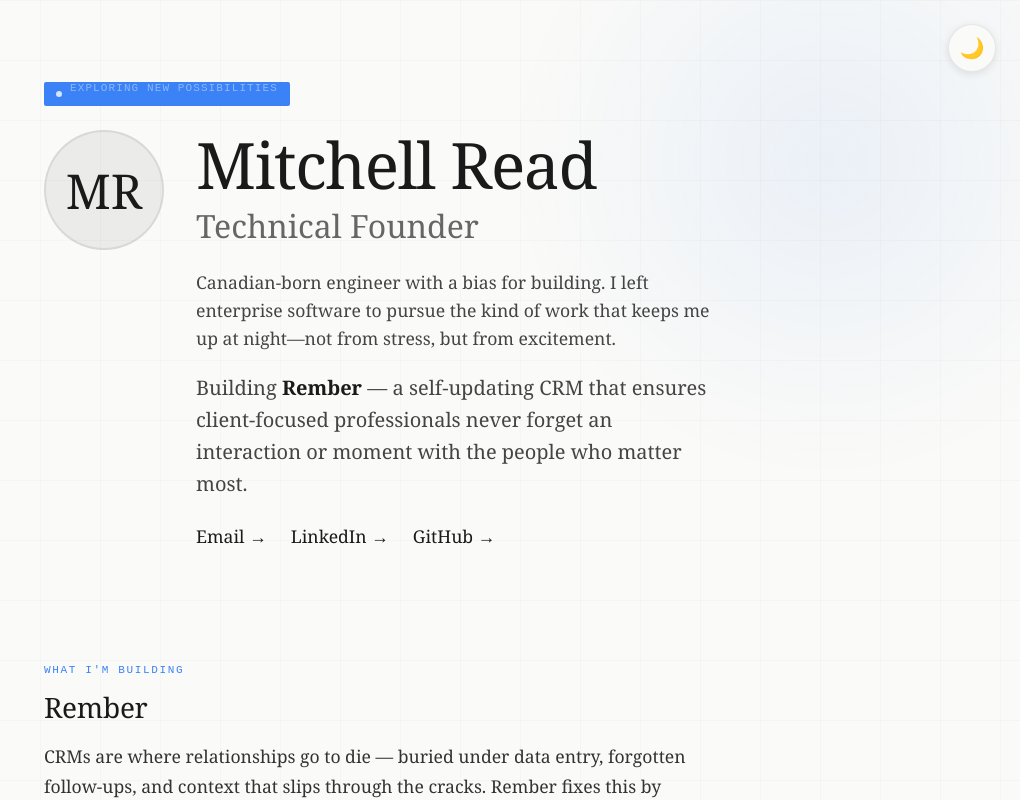
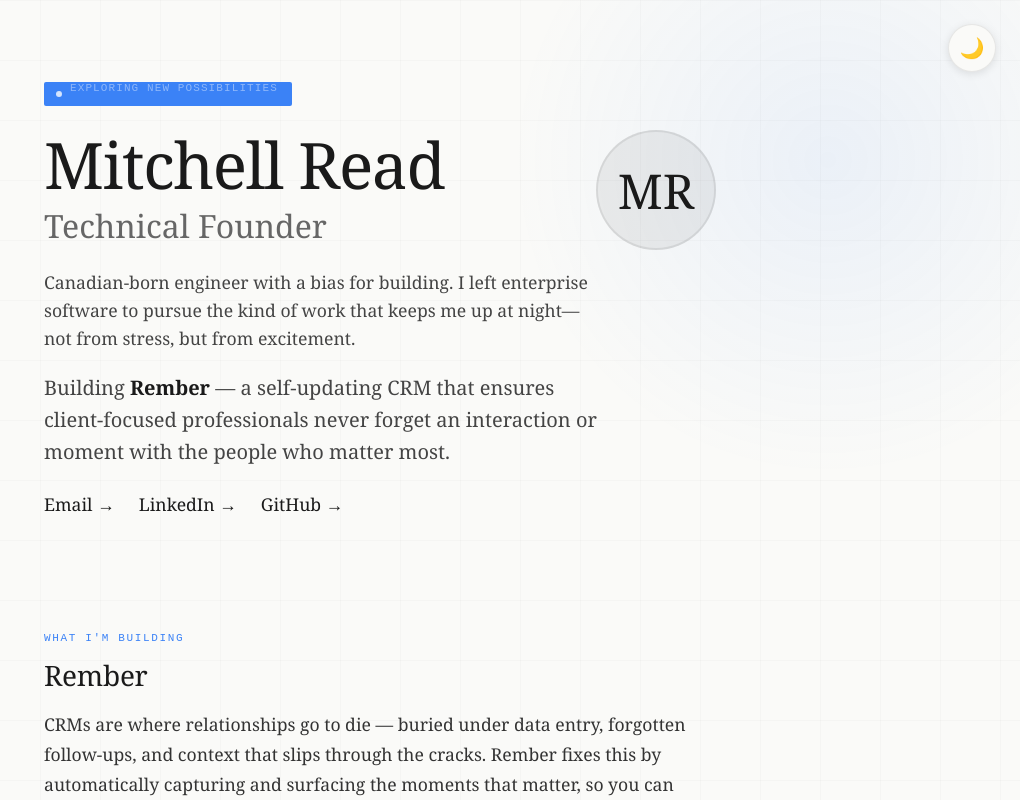
Before and after one commit to MitchellGRead/MitchellRead, a React (Vite) app: page / in a window 1280 px wide. Shown: the top 800 px of the page, without its empty margins (260-1280 px from the left). Built offline with nearby package versions, Linux system fonts and the light colour scheme.

Commit message:
profile asset and update header

```diff
--- a/src/components/Header.jsx
+++ b/src/components/Header.jsx
@@ -1,4 +1,4 @@
-import { useEffect, useState } from 'react';
+import { useEffect, useState, useRef } from 'react';
 import { RemberText } from './easter-eggs/RemberText.jsx';
 import { ContactLink } from './ContactLink.jsx';
 
@@ -14,6 +14,9 @@
 export function Header({ mounted }) {
   const [currentPhraseIndex, setCurrentPhraseIndex] = useState(0);
   const [isTransitioning, setIsTransitioning] = useState(false);
+  const [badgeWidth, setBadgeWidth] = useState(null);
+  const [isMobile, setIsMobile] = useState(false);
+  const textRef = useRef(null);
 
   useEffect(() => {
     if (!mounted) return;
@@ -28,6 +31,22 @@
 
     return () => clearInterval(interval);
   }, [mounted]);
+
+  useEffect(() => {
+    if (textRef.current && !isTransitioning) {
+      setBadgeWidth(textRef.current.offsetWidth);
+    }
+  }, [currentPhraseIndex, isTransitioning]);
+
+  useEffect(() => {
+    const checkMobile = () => {
+      setIsMobile(window.innerWidth < 768);
+    };
+
+    checkMobile();
+    window.addEventListener('resize', checkMobile);
+    return () => window.removeEventListener('resize', checkMobile);
+  }, []);
 
   return (
     <header style={{
@@ -49,6 +68,9 @@
         textTransform: 'uppercase',
         marginBottom: '24px',
         borderRadius: '2px',
+        width: badgeWidth ? `${badgeWidth + 40}px` : 'auto',
+        transition: 'width 0.3s ease',
+        overflow: 'hidden',
       }}>
         <span style={{
           width: '6px',
@@ -56,32 +78,29 @@
           borderRadius: '50%',
           backgroundColor: 'rgba(255,255,255,0.8)',
           animation: 'pulse 2s ease-in-out infinite',
+          flexShrink: 0,
         }} />
-        <span style={{
-          opacity: isTransitioning ? 0 : 1,
-          transform: isTransitioning ? 'translateY(-10px)' : 'translateY(0)',
-          transition: 'all 0.3s ease',
-          minWidth: '180px',
-          display: 'inline-block',
-        }}>
+        <span
+          ref={textRef}
+          style={{
+            opacity: isTransitioning ? 0 : 1,
+            transform: isTransitioning ? 'translateY(-10px)' : 'translateY(0)',
+            transition: 'all 0.3s ease',
+            display: 'inline-block',
+            whiteSpace: 'nowrap',
+          }}>
           {phrases[currentPhraseIndex]}
         </span>
       </div>
 
-      <div style={{
-        display: 'flex',
-        gap: '32px',
-        alignItems: 'flex-start',
-        flexWrap: 'wrap',
-      }}>
-        {/* Photo placeholder */}
+      <div style={{ position: 'relative' }}>
+        {/* Photo placeholder - positioned on right */}
         <div style={{
           width: '120px',
           height: '120px',
           borderRadius: '50%',
           backgroundColor: 'var(--border)',
           border: '2px solid var(--border-light)',
-          flexShrink: 0,
           display: 'flex',
           alignItems: 'center',
           justifyContent: 'center',
@@ -89,11 +108,19 @@
           opacity: mounted ? 1 : 0,
           transform: mounted ? 'translateY(0)' : 'translateY(15px)',
           transition: 'all 0.6s cubic-bezier(0.16, 1, 0.3, 1) 0.1s',
+          float: isMobile ? 'none' : 'right',
+          shapeOutside: isMobile ? 'none' : 'circle(50%)',
+          marginLeft: isMobile ? '0' : '32px',
+          marginBottom: '16px',
+          marginRight: isMobile ? 'auto' : '0',
+          marginTop: isMobile ? '24px' : '0',
         }}>
           MR
         </div>
 
-        <div style={{ flex: 1, minWidth: '280px' }}>
+        <div style={{
+          paddingRight: isMobile ? '0' : '0',
+        }}>
           <h1 style={{
             fontSize: 'clamp(2.5rem, 8vw, 4rem)',
             fontWeight: 400,
@@ -165,6 +192,8 @@
             <ContactLink href="https://github.com/MitchellGRead" label="GitHub" />
           </div>
         </div>
+        {/* Clearfix for float */}
+        <div style={{ clear: 'both' }} />
       </div>
     </header>
   );
```
Also changed, not shown: src/assets/profile.jpeg (added).
